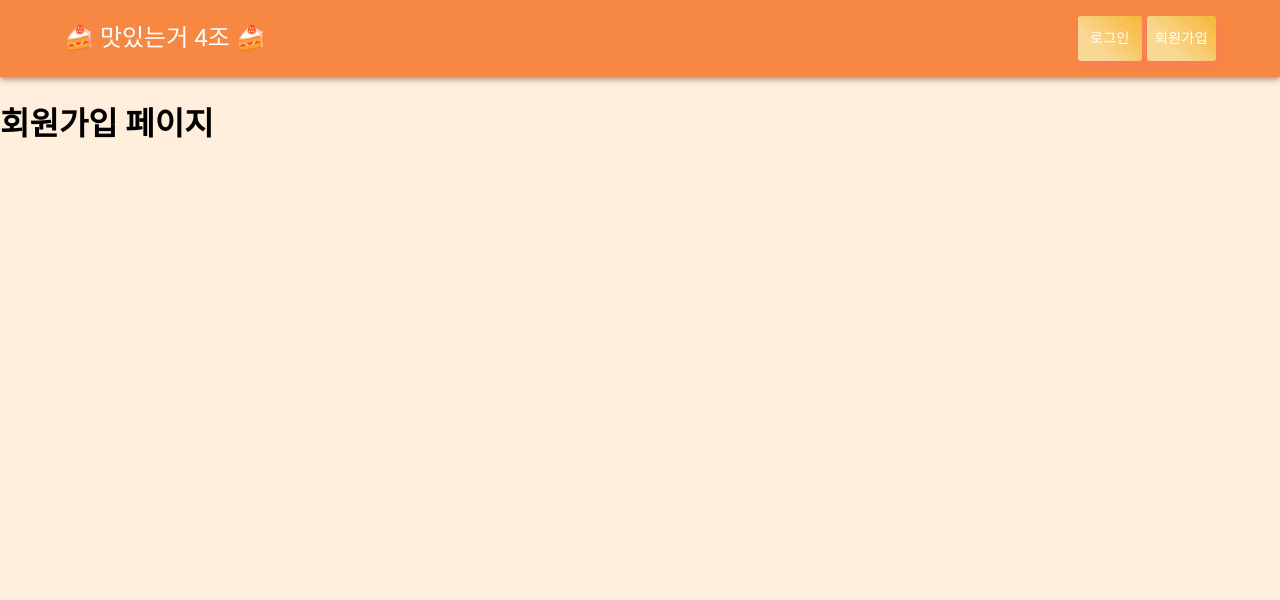
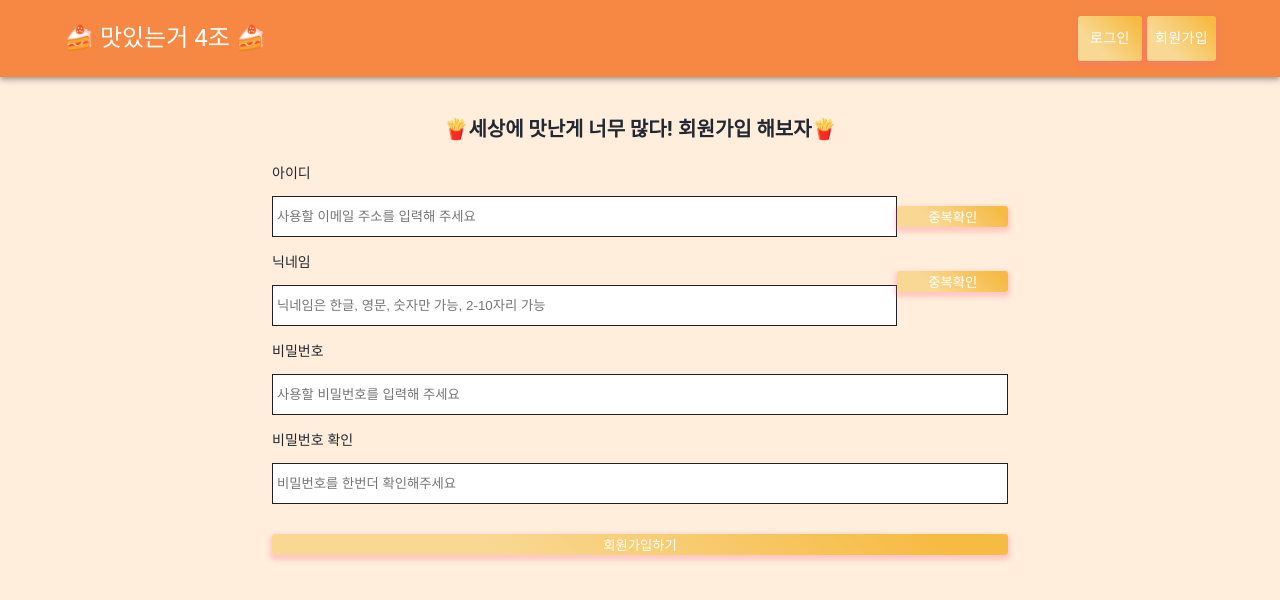
Before and after one commit to zinny22/restaurant_board_FE, a React (Create React App) app: page /Register in a window 1280 px wide. Shown: the top 600 px of the page. Built offline with nearby package versions, Linux system fonts and the light colour scheme.

Commit message:
Register, Login, pwd check.

```diff
--- a/package.json
+++ b/package.json
@@ -11,7 +11,7 @@
     "@testing-library/jest-dom": "^5.14.1",
     "@testing-library/react": "^12.0.0",
     "@testing-library/user-event": "^13.2.1",
-    "axios": "^0.25.0",
+    "axios": "0.25.0",
     "connected-react-router": "6.8.0",
     "history": "4.10.1",
     "immer": "^9.0.12",
--- a/src/pages/Login.js
+++ b/src/pages/Login.js
@@ -83,13 +83,63 @@
 // export default Login;
 
 import React from "react";
+import { Text, Input, Grid, Button } from "../elements/Index";
+import styled from "styled-components";
+import { useState } from "react";
+import { history } from "../redux/configureStore";
 
-const Login = (props) => {
+const Login = () => {
+  const [id, setId] = useState("");
+  const [pwd, setPwd] = useState("");
   return (
-    <div>
-      <h1>로그인 페이지</h1>
-    </div>
+    <React.Fragment>
+      <Grid width="60vw" margin="auto" padding="16px">
+        <Text size="20px" bold center>
+          🥨로그인하고 맛난거 먹으러 가볼까요?🥨
+        </Text>
+        <Grid margin="16px 0px">
+          <Input
+            label="아이디"
+            placeholder="ID를 입력하여 주세요"
+            type="text"
+            _onChange={(e) => {
+              setId(e.target.value);
+            }}
+          />
+        </Grid>
+        <Grid margin="16px 0px">
+          <Input
+            label="비밀번호"
+            placeholder="PWD를 입력하여 주세요"
+            type="password"
+            _onChange={(e) => {
+              setPwd(e.target.value);
+            }}
+          />
+        </Grid>
+        <Grid margin="30px 0px 16px 0px">
+          <Button
+            text="로그인 하기"
+            _onClick={(e) => {
+              console.log("로그인 완료!");
+            }}
+          />
+        </Grid>
+        <Grid margin="16px 0px">
+          <Button
+            text="회원가입 하기"
+            _onClick={() => {
+              history.push("/Register");
+            }}
+          />
+        </Grid>
+      </Grid>
+    </React.Fragment>
   );
 };
 
+const MyStyled = styled.div`
+  border-radius: 20px;
+`;
+
 export default Login;
--- a/src/pages/Register.js
+++ b/src/pages/Register.js
@@ -102,12 +102,99 @@
 // export default Register;
 
 import React from "react";
+import { Text, Input, Grid, Button } from "../elements/Index";
+import { history } from "../redux/configureStore";
+import { emailCheck, nicknamecheck, pwdcheck } from "../shared/Common";
 
 const Register = (props) => {
+  const [id, setId] = React.useState("");
+  const [nick, setNick] = React.useState("");
+  const [pwd, setPwd] = React.useState("");
+  const [confirmpwd, setConfirmpwd] = React.useState("");
+
+  const signup = () => {
+    if (id === "" || nick === "" || pwd === "" || confirmpwd === "") {
+      window.alert("이메일, 닉네임, 패스워드를 모두 입력해주세요");
+      return;
+    }
+
+    if (!emailCheck(id)) {
+      window.alert("이메일 형식이 맞지 않습니다!");
+      return;
+    }
+
+    if (!nicknamecheck(nick)) {
+      window.alert("닉네임 형식이 일치하지 않습니다.");
+      return;
+    }
+
+    if (!pwdcheck(pwd)) {
+      window.alert("비밀번호 형식이 일치하지 않습니다.");
+      return;
+    }
+
+    if (pwd !== confirmpwd) {
+      window.alert("패스워드와 패스워드 확인이 일치하지 않습니다!");
+      return;
+    }
+  };
+
   return (
-    <div>
-      <h1>회원가입 페이지</h1>
-    </div>
+    <React.Fragment>
+      <Grid width="60vw" margin="auto" padding="16px">
+        <Text size="20px" bold center>
+          🍟세상에 맛난게 너무 많다! 회원가입 해보자🍟
+        </Text>
+        <Text>아이디</Text>
+
+        <Grid is_flex="true">
+          <Input
+            placeholder="사용할 이메일 주소를 입력해 주세요"
+            type="string"
+            _onChange={(e) => {
+              setId(e.target.value);
+            }}
+          />
+          <Button width="10vw" text="중복확인" />
+        </Grid>
+
+        <Grid is_flex="true">
+          <Input
+            label="닉네임"
+            placeholder="닉네임은 한글, 영문, 숫자만 가능, 2-10자리 가능"
+            type="string"
+            _onChange={(e) => {
+              setNick(e.target.value);
+            }}
+          />
+          <Button margin="0px" width="10vw" text="중복확인" />
+        </Grid>
+
+        <Grid>
+          <Input
+            label="비밀번호"
+            placeholder="사용할 비밀번호를 입력해 주세요"
+            type="password"
+            _onChange={(e) => {
+              setPwd(e.target.value);
+            }}
+          />
+        </Grid>
+        <Grid>
+          <Input
+            label="비밀번호 확인"
+            placeholder="비밀번호를 한번더 확인해주세요"
+            type="password"
+            _onChange={(e) => {
+              setConfirmpwd(e.target.value);
+            }}
+          />
+        </Grid>
+        <Grid margin="30px 0px 16px 0px">
+          <Button text="회원가입하기" _onClick={signup} />
+        </Grid>
+      </Grid>
+    </React.Fragment>
   );
 };
 
--- /dev/null
+++ b/src/shared/Common.js
@@ -0,0 +1,18 @@
+export const emailCheck = (email) => {
+  let _regId =
+    /^[0-9a-zA-Z]([-_.0-9a-zA-Z])*@[0-9a-zA-Z]([-_.0-9a-zA-z])*.([a-zA-Z])*/;
+
+  return _regId.test(email);
+};
+
+export const nicknamecheck = (nick) => {
+  let _regNick = /^([a-zA-Z0-9ㄱ-ㅎ|ㅏ-ㅣ|가-힣]).{1,10}$/;
+
+  return _regNick.test(nick);
+};
+
+export const pwdcheck = (pwd) => {
+  let _regPwd = /^(?=.*\d)(?=.*[a-zA-Z])[0-9a-zA-Z]{8,16}$/;
+
+  return _regPwd.test(pwd);
+};
```
Also changed, not shown: 1 other file (tests, documents, lock files or other folders).
